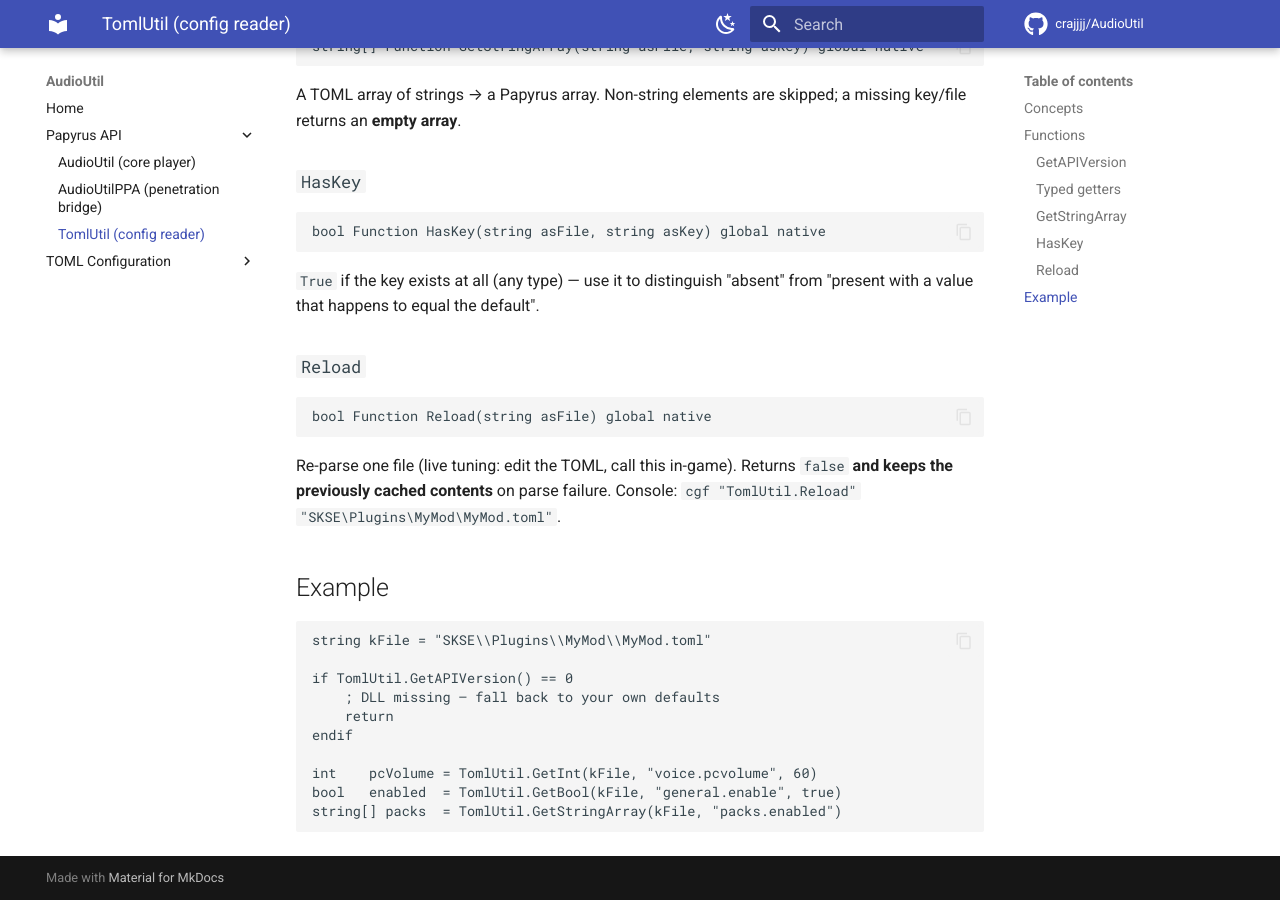
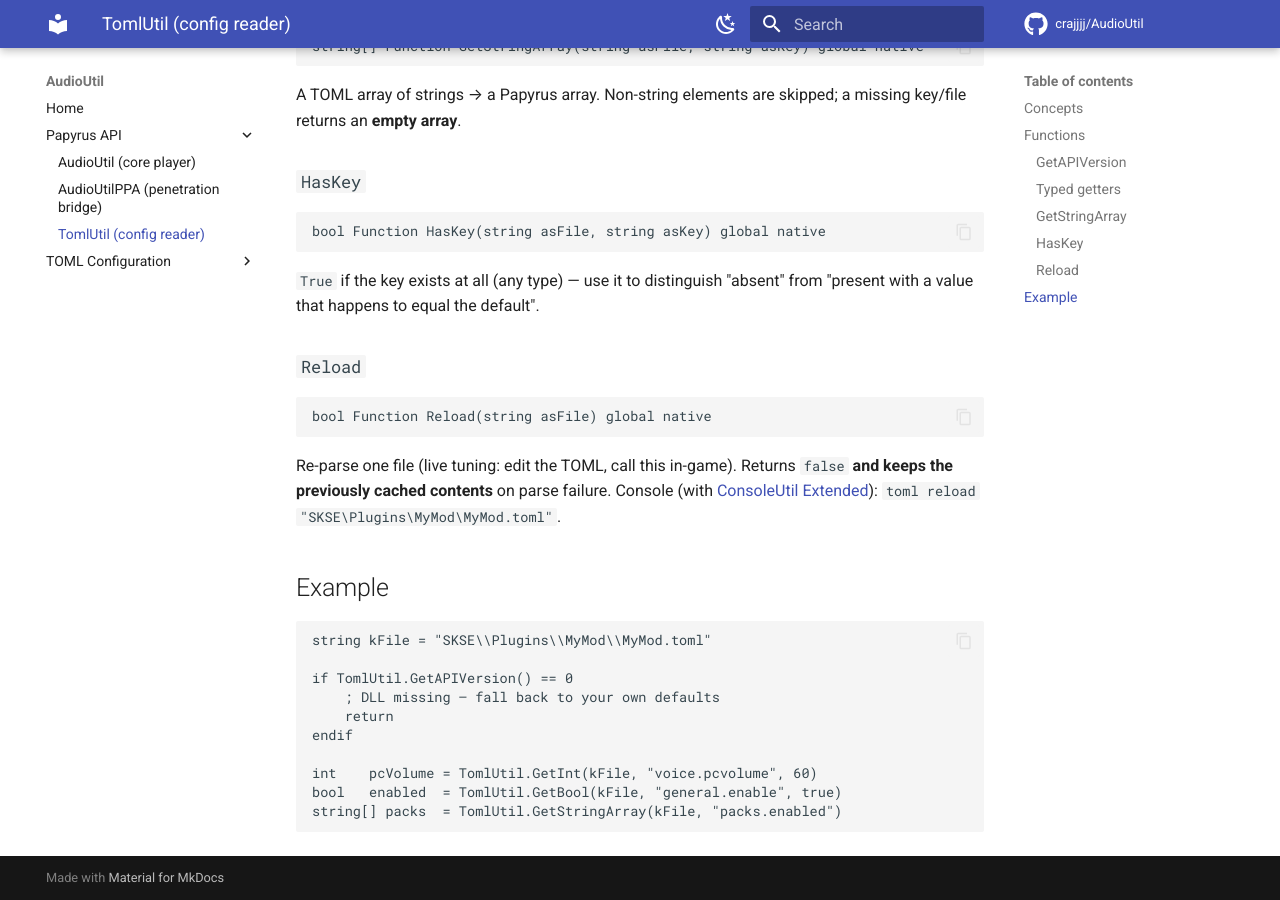
Before and after one commit to crajjjj/AudioUtil, an MkDocs documentation site: the page built from docs/api/tomlutil.md, in a window 1280 px wide and 900 px high, scrolled down 1508 px. Built offline with MkDocs 1.6.1 and Material for MkDocs 9.7.7, drawn with Linux system fonts in a browser that asks for light colours; comment, search, counter and statistics services are not loaded.

Commit message:
Release 0.9.1: real console commands via ConsoleUtil Extended (drop invalid cgf)
Skyrim has no `cgf` command (that is Fallout 4), so the documented
`cgf "AudioUtilTest.T1"` / `cgf "AudioUtil.ReloadConfig"` troubleshooting
examples never worked. Replace them with real console commands defined
through ConsoleUtil Extended (CUE) config files.

- Add dist/SKSE/CustomConsole/{AudioUtil,AudioUtilTest,TomlUtil}.yaml
  mapping console subcommands onto the global Papyrus functions; shipped
  in the release zip via the existing SKSE glob, tracked via .gitignore.
- Add content-agnostic, arg-driven test functions (PlayPath/Voice/VoicePC/
  Sfx) so the harness works on any install, not just the IVDT preset.
- Fix cgf references in README, docs/api/*, CLAUDE.md and .psc comments to
  `au reload`, `toml reload`, `autest play <path>`, etc.
- Bump version 0.9.0 -> 0.9.1.

````diff
--- a/docs/api/tomlutil.md
+++ b/docs/api/tomlutil.md
@@ -66,7 +66,7 @@
 bool Function Reload(string asFile) global native
 ```
 
-Re-parse one file (live tuning: edit the TOML, call this in-game). Returns `false` **and keeps the previously cached contents** on parse failure. Console: `cgf "TomlUtil.Reload" "SKSE\Plugins\MyMod\MyMod.toml"`.
+Re-parse one file (live tuning: edit the TOML, call this in-game). Returns `false` **and keeps the previously cached contents** on parse failure. Console (with [ConsoleUtil Extended](https://www.nexusmods.com/skyrimspecialedition/mods/133569)): `toml reload "SKSE\Plugins\MyMod\MyMod.toml"`.
 
 ## Example
 
````
Also changed, not shown: CLAUDE.md (+1 -1 lines), README.md (+6 -3 lines), docs/api/audioutil.md (+1 -1 lines), 8 other files.
